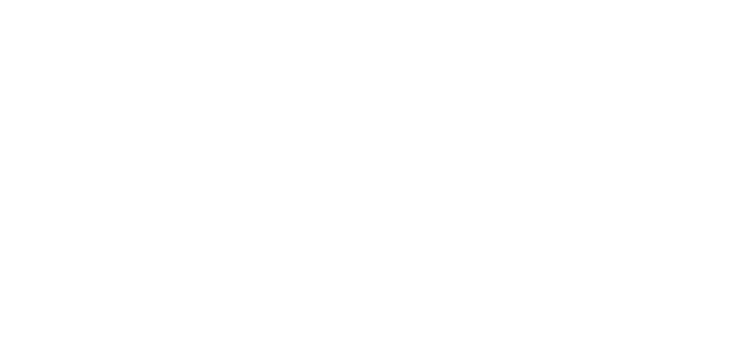
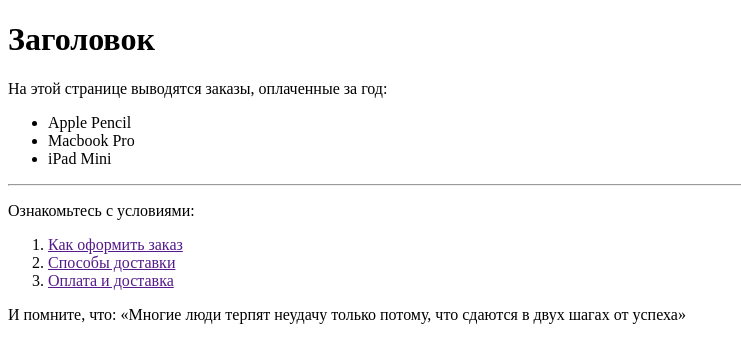
Before and after one commit to NikeCousin/FrontendBlok-Module01-Test, a plain HTML site: page index.html in a window 1280 px wide. Shown: the whole page, without its empty margins (0-741 px from the left). Drawn offline with Linux system fonts and the light colour scheme.

Commit message:
Сделано задание с базовыми тегами

```diff
--- a/index.html
+++ b/index.html
@@ -8,6 +8,28 @@
     <link rel="icon" href="favicon.svg" type="image/svg+xml">
 </head>
 <body>
-
+    <h1>Заголовок</h1>
+    <p>На этой странице выводятся заказы, оплаченные за год:</p>
+    <ul>
+        <li>Apple Pencil</li>
+        <li>Macbook Pro</li>
+        <li>iPad Mini</li>
+    </ul>
+    <hr>
+    <p>Ознакомьтесь с условиями:</p>
+    <ol>
+        <li>
+            <a href="" target="_blank">Как оформить заказ</a>
+        </li>
+        <li>
+            <a href="" target="_blank">Способы доставки</a>
+        </li>
+        <li>
+            <a href="" target="_blank">Оплата и доставка</a>
+        </li>
+    </ol>
+    <p>И помните, что:
+        <q>Многие люди терпят неудачу только потому, что сдаются в двух шагах от успеха</q>
+    </p>
 </body>
 </html>
```
